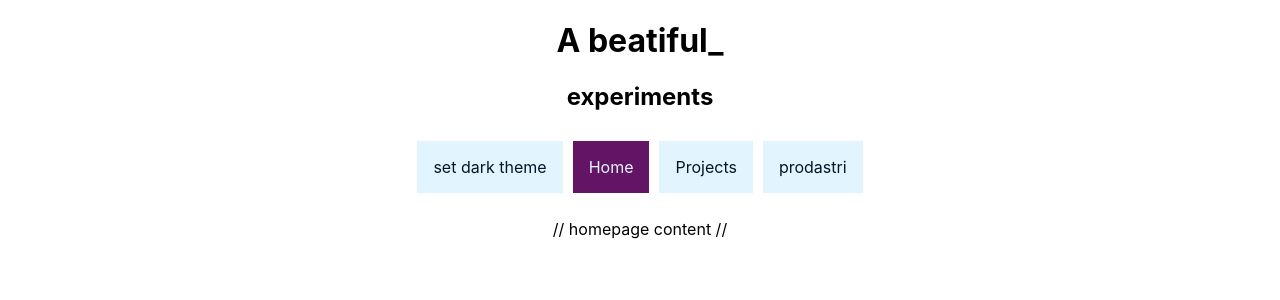
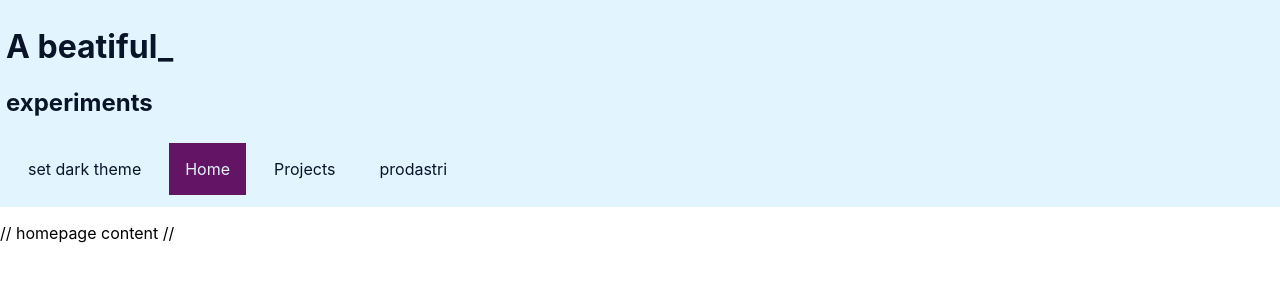
Before and after one commit to prod-astri/pfl_react_test, a React (Create React App) app: page / in a window 1280 px wide. Shown: the top 300 px of the page. Built offline with nearby package versions, Linux system fonts and the light colour scheme; what react-native would draw is missing.

Commit message:
improve svg import, abilitate "fill:", edit burger svg

```diff
--- a/src/App.css
+++ b/src/App.css
@@ -3,13 +3,19 @@
   --second-color: rgb(10, 20, 40);
   --highlight-color: rgb(100, 20, 100);
 }
-a {
-  text-decoration: none;
+header {
+  background-color: var(--main-color);
+  color: var(--second-color);
+  padding: 6px;
+  display: flex;
+  flex-direction: row;
 }
 
+a,
 button,
 input[type='submit'],
 input[type='reset'] {
+  text-decoration: none;
   background: none;
   color: inherit;
   border: none;
@@ -20,7 +26,7 @@ input[type='reset'] {
 }
 
 .headerBtn{
-  margin: 10px 5px;
+  margin: 6px;
   padding: 1rem;
   background-color: var(--main-color);
   color: var(--second-color);
@@ -32,10 +38,6 @@ input[type='reset'] {
   background-color: var(--second-color);
 }
 
-.App {
-  text-align: center;
-}
-
 header .selected,
 header .selected:hover
 {
@@ -43,3 +45,14 @@ header .selected:hover
   color: var(--main-color);
   transition: 250ms;
 }
+
+svg {
+  fill: rgb(200, 100, 200);
+  width: 20px
+}
+
+.projectCard {
+  background-color: var(--second-color);
+  color: var(--main-color);
+  padding: 6px;
+}
--- a/src/components/HeaderButtons.js
+++ b/src/components/HeaderButtons.js
@@ -1,5 +1,5 @@
 import React from 'react'
-import burger from "../assets/burger.svg"
+import {ReactComponent as Burger} from "../assets/burger.svg"
 import ActiveLink from './ActiveLink'
 
 export default function HeaderButtons(props) {
@@ -18,14 +18,14 @@ export default function HeaderButtons(props) {
 
             {props.isWide ?
                 <>
-                    {/* adding the classname and activeclass prop is optional, will default to "navLink" and "selected" */}
-                    <ActiveLink path='/' inner='Home' classname='headerBtn' activeclass='selected'></ActiveLink>
-                    <ActiveLink path='/projects' inner='Projects' classname='headerBtn'></ActiveLink>
+                {/* adding the classname and activeclass prop is optional, will default to "navLink" and "selected" */}
+                <ActiveLink path='/' inner='Home' classname='headerBtn' activeclass='selected'></ActiveLink>
+                <ActiveLink path='/projects' inner='Projects' classname='headerBtn'></ActiveLink>
 
                     <button className='headerBtn' onClick={redirectToAstri} >prodastri</button>
                 </>
                 :
-                <img src={burger} alt='menu icon' style={{ width: '20px' }} />
+                <Burger />
             }
         </div>)
 }
--- a/src/components/ProjectCard.js
+++ b/src/components/ProjectCard.js
@@ -2,7 +2,7 @@
 export default function ProjectCard(props) {
     const {project} = props
     return (
-        <div>
+        <div className="projectCard">
             <h3>{project.name}</h3>
             {project.locations.map(location => {
                return <small key={project._id + location}>{location}</small>
--- a/src/pages/ProjectsList.js
+++ b/src/pages/ProjectsList.js
@@ -17,6 +17,7 @@ export default function ProjectsList() {
 
 const styles = StyleSheet.create({
     container: {
-        backgroundColor: "#ffeeee"
+        backgroundColor: "#ffeeee",
+        padding:"5px "
     }
 });
```
Also changed, not shown: src/App.js (+4 -7 lines), src/assets/burger.svg.
